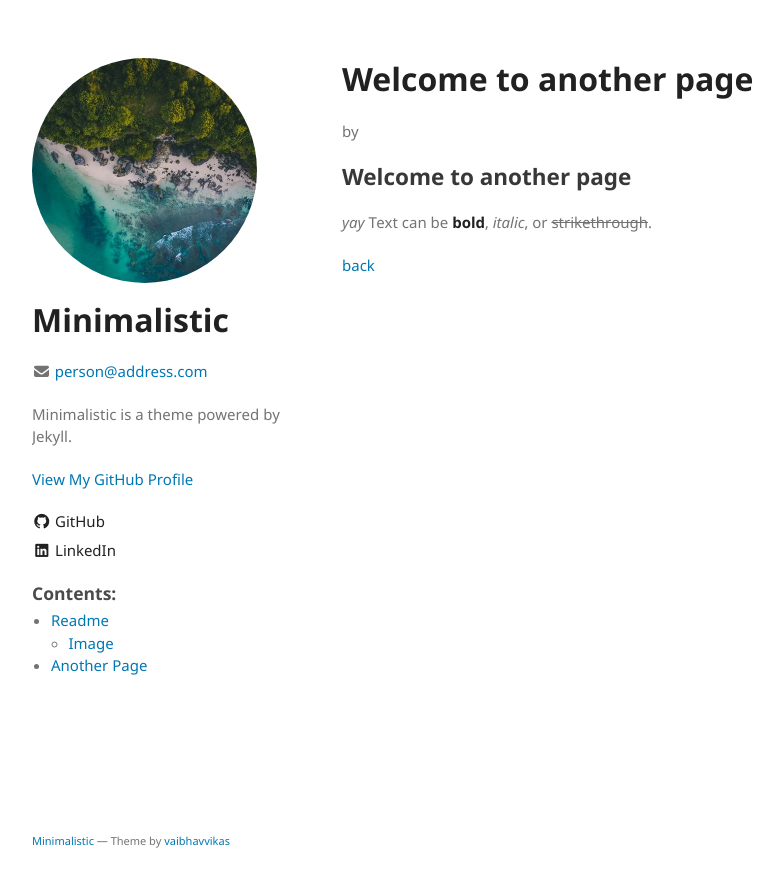
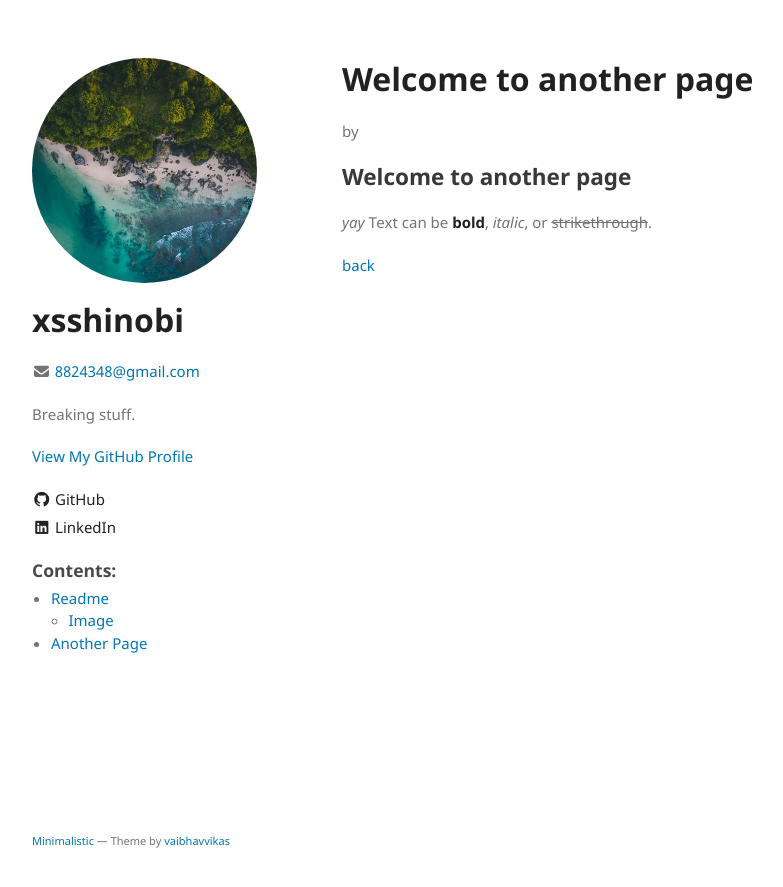
Before and after one commit to ninpwn/ninpwn.github.io, a Jekyll site: the page built from another-page.md, in a window 1280 px wide. Shown: the top 887 px of the page, without its empty margins (178-961 px from the left). Built offline with Jekyll 4.4.1, drawn with Linux system fonts in a browser that asks for light colours; our own code applies the rules of GitHub Pages for plain Markdown files.

Commit message:
Update _config.yml

```diff
--- a/_config.yml
+++ b/_config.yml
@@ -1,7 +1,7 @@
-title: Minimalistic
+title: xsshinobi
 logo: /assets/img/logo.jpg
-email: person@address.com
-description: Minimalistic is a theme powered by Jekyll.
+email: 8824348@gmail.com
+description: Breaking stuff.
 favicon: true
 color-scheme: auto
 
@@ -9,14 +9,15 @@ plugins:
   - jekyll-sitemap
   - jekyll-seo-tag
   - jemoji
+  - jekyll-remote-theme
 
 platforms:
   - name: GitHub
     icon: <i class="fa-brands fa-github"></i>
-    link: https://github.com/vaibhavvikas
+    link: https://github.com/xsshinobi
   - name: LinkedIn
     icon: <i class="fa-brands fa-linkedin"></i>
-    link: https://www.linkedin.com/in/vaibhavvikas
+    link: https://www.linkedin.com/in/dean-erlich-978008166
 
 navigation:
   - name: Readme
```
